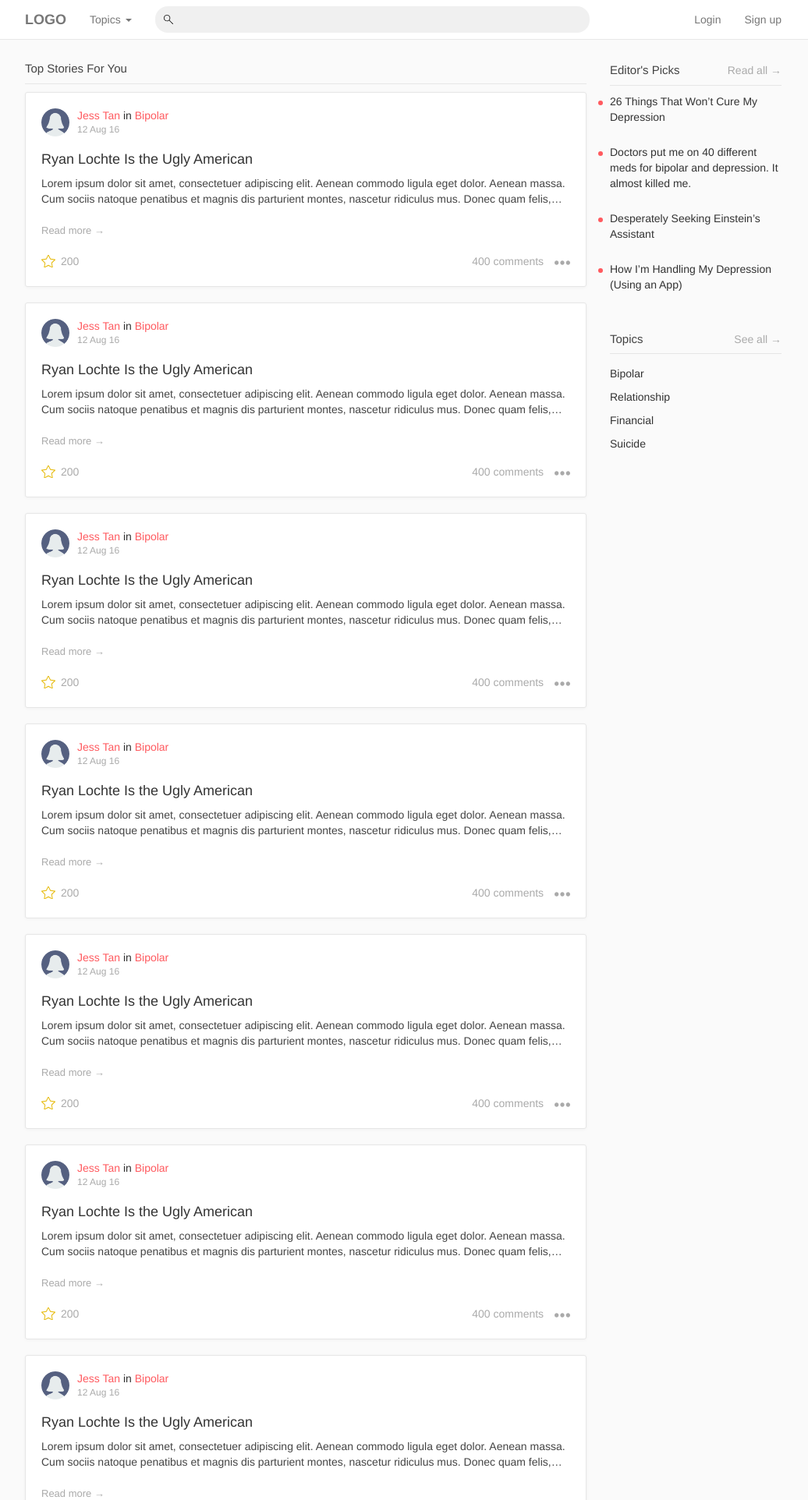
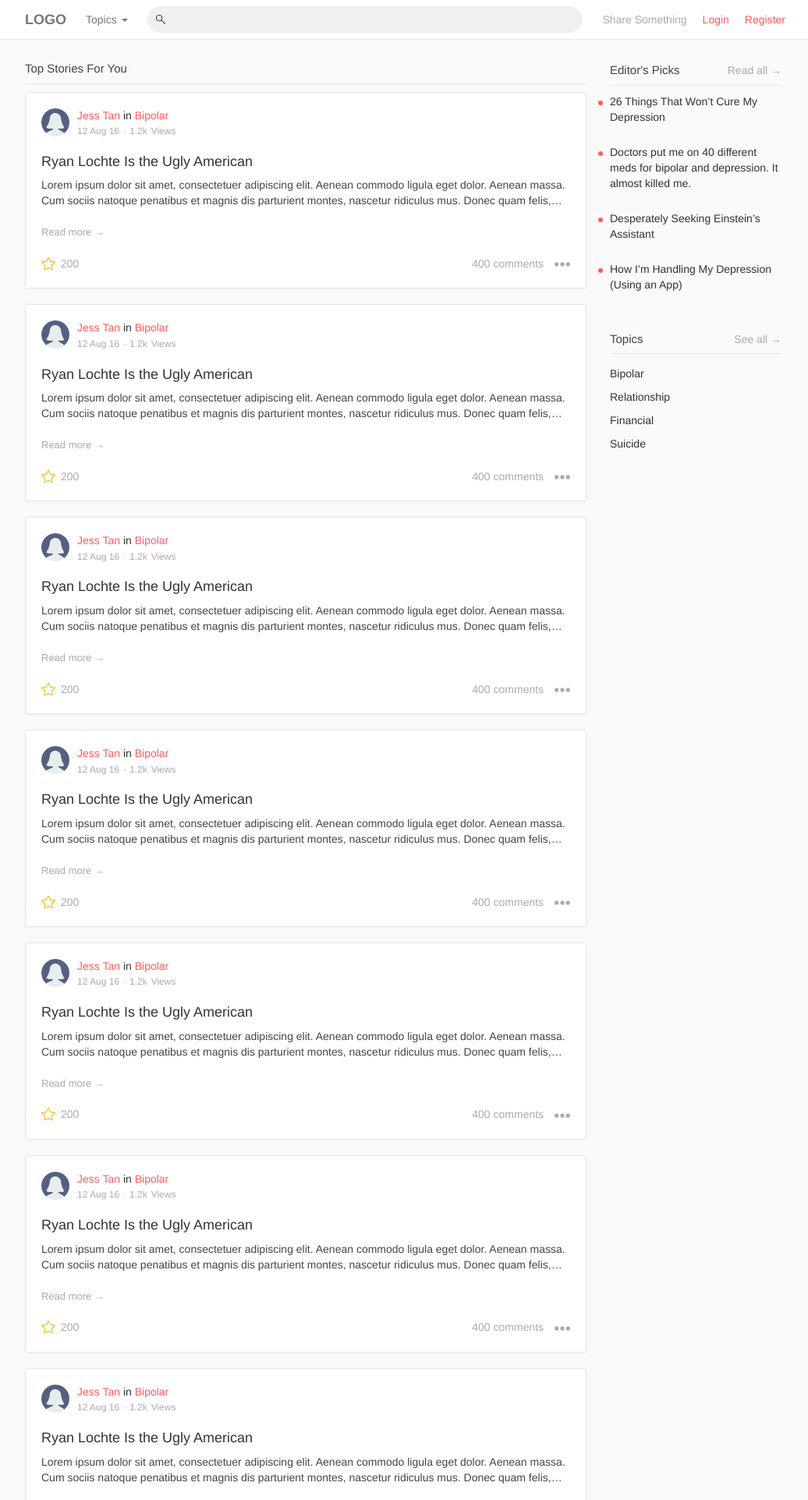
Before and after one commit to jessdesigntan/dearcarrie, a PHP site: page / in a window 1280 px wide. Shown: the top 1924 px of the page at 78% size, without its empty margins (123-1159 px from the left). Run offline with PHP 8.4, Linux system fonts and the light colour scheme.

Commit message:
post details

```diff
--- a/controllers/templates.php
+++ b/controllers/templates.php
@@ -15,8 +15,10 @@ function head($title){
 
     <!-- Bootstrap -->
     <link href="css/bootstrap.min.css" rel="stylesheet">
+    <link href="css/animate.css" rel="stylesheet">
+
+    <!-- Own style -->
     <link href="css/style.css" rel="stylesheet">
-    <link href="css/animate.css" rel="stylesheet">
 
     <!-- jQuery (necessary for Bootstrap's JavaScript plugins) -->
     <script src="https://ajax.googleapis.com/ajax/libs/jquery/1.12.4/jquery.min.js"></script>
@@ -27,10 +29,6 @@ function head($title){
     <!-- wow.js for css animations & initialization -->
     <script src="js/wow.js"></script>
     <script>new WOW().init();</script>
-
-    <!-- enable popovers -->
-
-
   </head>
 <?php
 }
@@ -78,13 +76,16 @@ function navbar() {
           </div>
         </form>
         <ul class="nav navbar-nav navbar-right">
-          <li><a href="#">Login</a></li>
-          <li><a href="#">Sign up</a></li>
+          <li><a href="#" class="light-text">Share Something</a></li>
+          <li><a href="#" class="primary-color" data-toggle="modal" data-target="#loginModal">Login</a></li>
+          <li><a href="#" class="primary-color" data-toggle="modal" data-target="#registerModal">Register</a></li>
         </ul>
       </div><!-- /.navbar-collapse -->
     </div><!-- /.container-fluid -->
   </nav>
 <?php
+  loginModal();
+  registerModal();
 }
 
 function card() {
@@ -95,13 +96,14 @@ function card() {
         <a href="#"><img src="images/avatar.png"></a>
       </div>
       <div class="author-details">
-        <a>Jess Tan</a> in <a>Bipolar</a>
+        <div><a>Jess Tan</a> in <a>Bipolar</a></div>
         <div class="date">12 Aug 16</div>
+        <div class="views">1.2k</div>
       </div>
     </div>
 
-    <div class="content">
-      <a href="#">
+    <div class="content short">
+      <a href="post">
         <h4>Ryan Lochte Is the Ugly American</h4>
         <p>Lorem ipsum dolor sit amet, consectetuer adipiscing elit. Aenean commodo ligula eget dolor. Aenean massa. Cum sociis natoque penatibus et magnis dis parturient montes, nascetur ridiculus mus. Donec quam felis, ultricies nec, pellentesque eu, pretium quis, sem. Nulla consequat massa quis enim.</p>
       </a>
@@ -115,6 +117,89 @@ function card() {
       </div>
       <div class="float-right">
         <a href="#">400 comments</a>
+        <a href="#" class="dots-icon" data-placement="bottom" tabindex="0" role="button" data-toggle="popover" data-trigger="focus"
+        data-content="
+          <a href='#' title='test add link'>Report</a>
+          <a href='#' title='test add link'>Share</a>
+          "
+        ><img src="images/dots.svg"></a>
+        <script>
+          $("[data-toggle=popover]").popover({html:true})
+        </script>
+      </div>
+    </div>
+  </div>
+<?php
+}
+
+function cardExpand() {
+?>
+  <div class="card mBottom-40">
+    <div class="header">
+      <div class="image">
+        <a href="#"><img src="images/avatar.png"></a>
+      </div>
+      <div class="author-details">
+        <div><a>Jess Tan</a> in <a>Bipolar</a></div>
+        <div class="date">12 Aug 16</div>
+        <div class="views">1.2k</div>
+      </div>
+    </div>
+
+    <div class="content">
+      <a href="#">
+        <h4>Ryan Lochte Is the Ugly American</h4>
+        <p>Lorem ipsum dolor sit amet, consectetuer adipiscing elit. Aenean commodo ligula eget dolor. Aenean massa. Cum sociis natoque penatibus et magnis dis parturient montes, nascetur ridiculus mus. Donec quam felis, ultricies nec, pellentesque eu, pretium quis, sem. Nulla consequat massa quis enim. Donec pede justo, fringilla vel, aliquet nec, vulputate eget, arcu.</p>
+        <p>In enim justo, rhoncus ut, imperdiet a, venenatis vitae, justo. Nullam dictum felis eu pede mollis pretium. Integer tincidunt. Cras dapibus. Vivamus elementum semper nisi. Aenean vulputate eleifend tellus. Aenean leo ligula, porttitor eu, consequat vitae, eleifend ac, enim. Aliquam lorem ante, dapibus in, viverra quis, feugiat a, tellus.</p>
+        <p>Phasellus viverra nulla ut metus varius laoreet. Quisque rutrum. Aenean imperdiet. Etiam ultricies nisi vel augue. Curabitur ullamcorper ultricies nisi. Nam eget dui. Etiam rhoncus. Maecenas tempus, tellus eget condimentum rhoncus, sem quam semper libero, sit amet adipiscing sem neque sed ipsum. Nam quam nunc, blandit vel, luctus pulvinar, hendrerit id, lorem. Maecenas nec odio et ante tincidunt tempus. Donec vitae sapien ut libero venenatis faucibus. Nullam quis ante. Etiam sit amet orci eget eros faucibus tincidunt. Duis leo. Sed fringilla mauris sit amet nibh. Donec sodales sagittis magna. Sed consequat, leo eget bibendum sodales, augue velit cursus nunc,</p>
+      </a>
+    </div>
+
+    <div class="footer">
+      <div class="float-left">
+        <a href="#" class="star-icon"></a>
+        200
+      </div>
+      <div class="float-right">
+        <a href="#">400 comments</a>
+        <a href="#" class="dots-icon" data-placement="bottom" tabindex="0" role="button" data-toggle="popover" data-trigger="focus"
+        data-content="
+          <a href='#' title='test add link'>Report</a>
+          <a href='#' title='test add link'>Share</a>
+          "
+        ><img src="images/dots.svg"></a>
+        <script>
+          $("[data-toggle=popover]").popover({html:true})
+        </script>
+      </div>
+    </div>
+  </div>
+<?php
+}
+
+function commentCard() {
+?>
+  <div class="card comment-card">
+    <div class="header">
+      <div class="image">
+        <a href="#"><img src="images/avatar.png"></a>
+      </div>
+      <div class="author-details">
+        <div><a>Jess Tan</a></div>
+        <div class="date no-after">12 Aug 16</div>
+      </div>
+    </div>
+
+    <div class="content">
+      <p>Lorem ipsum dolor sit amet, consectetuer adipiscing elit. Aenean commodo ligula eget dolor. Aenean massa. Cum sociis natoque penatibus et magnis dis parturient montes, nascetur ridiculus mus. Donec quam felis, ultricies nec, pellentesque eu, pretium quis, sem. Nulla consequat massa quis enim.</p>
+    </div>
+
+    <div class="footer">
+      <div class="float-left">
+        <a href="#" class="star-icon"></a>
+        200
+      </div>
+      <div class="float-right">
         <a href="#" class="dots-icon" data-placement="bottom" tabindex="0" role="button" data-toggle="popover" data-trigger="focus"
         data-content="
           <a href='#' title='test add link'>Report</a>
@@ -177,4 +262,80 @@ function sideFilter() {
   <script>$('.filter-sidebar').affix({offset: {top: 10}});</script>
 <?php
 }
+
+function loginModal() {
 ?>
+  <div class="modal fade" id="loginModal" tabindex="-1" role="dialog" aria-labelledby="myModalLabel">
+    <div class="modal-dialog" role="document">
+      <div class="modal-content">
+        <div class="modal-header">
+          <button type="button" class="close" data-dismiss="modal" aria-label="Close"><span aria-hidden="true">&times;</span></button>
+          <h4 class="modal-title" id="myModalLabel">Welcome back</h4>
+        </div>
+        <div class="modal-body">
+          <form>
+              <div class="form-group">
+                <label>Email</label>
+                <input type="text" class="form-control">
+              </div>
+              <div class="form-group">
+                <label>Password</label>
+                <input type="password" class="form-control">
+              </div>
+              <button type="submit" class="primary-line-btn">Login</button>
+          </form>
+        </div>
+        <div class="modal-footer">
+          <a href="#" class="primary-color small" data-toggle="modal" data-target="#registerModal" data-dismiss="modal">No account yet? Register here.</a>
+        </div>
+      </div>
+    </div>
+  </div>
+<?php
+}
+
+function registerModal() {
+?>
+  <div class="modal fade" id="registerModal" tabindex="-1" role="dialog" aria-labelledby="myModalLabel">
+    <div class="modal-dialog" role="document">
+      <div class="modal-content">
+        <div class="modal-header">
+          <button type="button" class="close" data-dismiss="modal" aria-label="Close"><span aria-hidden="true">&times;</span></button>
+          <h4 class="modal-title" id="myModalLabel">Register</h4>
+        </div>
+        <div class="modal-body">
+          <form>
+              <div class="form-group">
+                <label>Email</label>
+                <input type="text" class="form-control">
+              </div>
+              <div class="form-group">
+                <label>Password</label>
+                <input type="password" class="form-control">
+              </div>
+              <div class="form-group">
+                <label>Confirm Password</label>
+                <input type="password" class="form-control">
+              </div>
+              <button type="submit" class="primary-line-btn">Sign up</button>
+          </form>
+        </div>
+        <div class="modal-footer">
+          <a href="#" class="primary-color small" data-toggle="modal" data-target="#loginModal" data-dismiss="modal">Already have an account? Login here.</a>
+        </div>
+      </div>
+    </div>
+  </div>
+<?php
+}
+
+function scrollToTop() {
+?>
+  <div class="top-btn">
+    <a href="#">
+      <span class="glyphicon glyphicon-arrow-up" aria-hidden="true"></span>
+    </a>
+  </div>
+<?php
+}
+?>
--- a/css/style.css
+++ b/css/style.css
@@ -21,6 +25,7 @@
   --light-text: #aaaaaa;
   --text-color: #444444;
   --medium-text: #888888;
+  --serif-font: "Times New Roman", Georgia, Serif;
 }
 
 body {
@@ -38,15 +43,19 @@ body > .page-container {
   padding: 0 15px;
 }
 
+input {
+  outline: none !important;
+}
+
 /*=============================
     2. utils
 ===============================*/
 .primary-color {
-  color: var(--primary-color);
+  color: var(--primary-color) !important;;
 }
 
 .light-text {
-  color: var(--light-text);
+  color: var(--light-text) !important;
 }
 
 .float-left {
@@ -79,6 +104,11 @@ a:hover {
   border-radius: 0;
 }
 
+.nav > li > a {
+    padding-left: 10px;
+    padding-right: 10px;
+}
+
 /*=============================
     5. card
 ===============================*/
@@ -121,13 +158,16 @@ a:hover {
 }
 
 .card .content p {
-  overflow: hidden;
-  text-overflow: ellipsis;
-  display: -webkit-box;
-  -webkit-line-clamp: 2;
-  -webkit-box-orient: vertical;
   margin-bottom: 20px;
   color: var(--text-color);
+}
+
+.card .content.short p {
+    overflow: hidden;
+    text-overflow: ellipsis;
+    display: -webkit-box;
+    -webkit-line-clamp: 2;
+    -webkit-box-orient: vertical;
 }
 
 .card .content a:first-child:hover {
@@ -145,9 +185,29 @@ a:hover {
 }
 
 .card .date {
-  display: block;
+  display: inline-block;
   color: var(--light-text) !important;
   font-size: 12px;
+}
+
+.card .date.no-after::after {
+  content: '';
+}
+
+.card .date::after {
+  content: '\00B7';
+  margin-left: 5px;
+}
+
+.card .views {
+  display: inline-block;
+  color: var(--light-text) !important;
+  font-size: 12px;
+}
+
+.card .views::after {
+  content: 'Views';
+  margin-left: 5px;
 }
 
 .card .footer {
```
Also changed, not shown: other parts of css/style.css (+94 -0 lines), post.php (added, +39 -0 lines).
